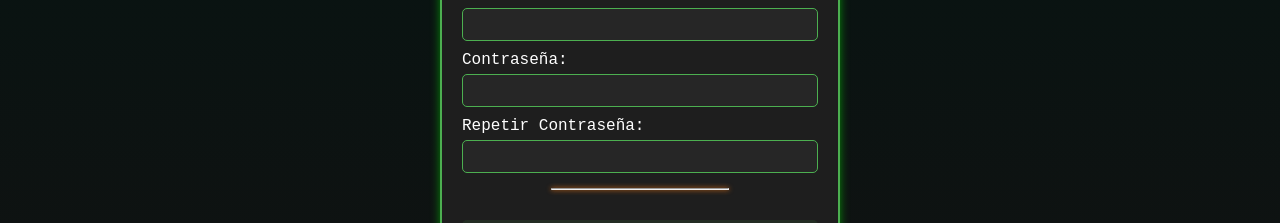
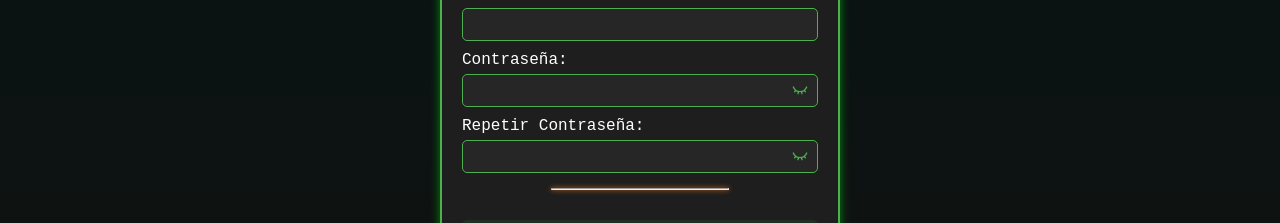
Before and after one commit to Damian-Barrera/rutinas-fisicas, a React (Vite) app: page /register in a window 1280 px wide. Shown: the part 433-656 px from the top of the page. Built offline with nearby package versions, Linux system fonts and the light colour scheme; no server answers.

Commit message:
se soluciono la vista de los spinner. Ahora ya no se ve el contenido mientras se ve el spinner

```diff
--- a/package.json
+++ b/package.json
@@ -13,6 +13,7 @@
     "firebase": "^11.2.0",
     "react": "^18.3.1",
     "react-dom": "^18.3.1",
+    "react-icons": "^5.4.0",
     "react-router-dom": "^7.1.1",
     "react-spinners": "^0.15.0",
     "sweetalert2": "^11.16.0"
--- a/src/components/Ejercicios.jsx
+++ b/src/components/Ejercicios.jsx
@@ -103,8 +103,10 @@ const Ejercicios = () => {
 
     return (
         <>
-            {loading && <Loader loading={loading} />}
+            {loading && <Loader />} {/* Este es el spinner que se verá mientras carga */}
 
+            {!loading && (
+                <>
                     <header className={estilos.header}>
                         <h2 className={estilos.bienvenida}>
                             {usuarioGenero === 'femenino' ? 'Bienvenida' : 'Bienvenido'} {usuarioName} !
@@ -122,7 +124,7 @@ const Ejercicios = () => {
                     <div className={estilos.ejerciciosContainer}>
                         <div className={estilos.wraper}>
                             <h2>Mis Ejercicios:</h2>
-                </div >
+                        </div>
                         <section className={estilos.tableContainer}>
                             {subcoleccionExiste ? (
                                 <table className={estilos.table}>
@@ -139,7 +141,6 @@ const Ejercicios = () => {
                                     </thead>
                                     <tbody className={estilos.tbody}>
                                         {ejercicios.map((ejercicio) => (
-
                                             <tr key={ejercicio.id} className={estilos.cuerpo}>
                                                 <td>{ejercicio.fecha}  </td>
                                                 <td>{ejercicio.flexiones}</td>
@@ -166,7 +167,11 @@ const Ejercicios = () => {
                         </section>
                     </div>
                 </>
+            )}
+        </>
     );
+
+
 };
 
 export default Ejercicios;
--- a/src/components/Login.jsx
+++ b/src/components/Login.jsx
@@ -1,9 +1,10 @@
 import { NavLink, useNavigate } from 'react-router-dom'
 import estilos from '../styles/form.module.css'
-import { useEffect, useState } from 'react'
+import {  useState } from 'react'
 import { auth } from '../config/firebase'
 import { signInWithEmailAndPassword } from 'firebase/auth'
 import Loader from '../utils/Loader'
+import { LuEye, LuEyeClosed } from "react-icons/lu";
 
 const Login = () => {
 
@@ -11,10 +12,14 @@ const Login = () => {
   const [email, setEmail] = useState('');
   const [password, setPassword] = useState('');
   const [loading, setLoading] = useState(false)
+  const [verClave, setVerClave] = useState(false)
 
-  useEffect(() => {
 
-  }, [])
+
+
+  // useEffect(() => {
+
+  // }, [])
 
   const login = async () => {
     setLoading(true)
@@ -30,6 +35,10 @@ const Login = () => {
 
     } catch (error) {
       console.log(error)
+      console.log(error.code)
+    }
+    finally{
+      setLoading(false); // Desactiva el spinner al finalizar
     }
 
   }
@@ -43,22 +52,48 @@ const Login = () => {
   return (
     <>
       {loading && <Loader loading={loading} />}
+      {!loading && (
         <div className="wrapper">
           <form className={estilos.formulario} onKeyUp={handleKeyUp}>
             <h2>Inicia Sesión</h2>
 
             <label htmlFor="email">Email:</label>
-          <input type="email" id="email" name="email" value={email} onChange={(e) => setEmail(e.target.value)} required />
+            <input
+              type="email"
+              id="email"
+              name="email"
+              value={email}
+              onChange={(e) => setEmail(e.target.value)}
+              required
+            />
 
             <label htmlFor="password">Contraseña:</label>
-          <input type="password" name="password" value={password} onChange={(e) => setPassword(e.target.value)} required />
+            <div className={estilos.inputContainer}>
+              <input
+                className={estilos.inputPass}
+                type={verClave ? "text" : "password"}
+                name="password"
+                value={password}
+                onChange={(e) => setPassword(e.target.value)}
+                required
+              />
+              <span className={estilos.eye} onClick={() => setVerClave(!verClave)}>
+                {verClave ? <LuEye /> : <LuEyeClosed />}
+              </span>
+            </div>
             <hr />
-          <button type="button" onClick={login} >Ingresar</button>
-          <p> ¿No tenes cuenta? <NavLink to='/register' >Registrate</NavLink> </p>
+            <button type="button" onClick={login}>
+              Ingresar
+            </button>
+            <p>
+              ¿No tenes cuenta? <NavLink to="/register">Registrate</NavLink>
+            </p>
           </form>
         </div>
+      )}
     </>
-  )
+  );
+
 }
 
 export default Login
--- a/src/components/Register.jsx
+++ b/src/components/Register.jsx
@@ -5,6 +5,7 @@ import { db, auth } from '../config/firebase'
 import { createUserWithEmailAndPassword } from 'firebase/auth'
 import { doc, setDoc } from 'firebase/firestore'
 import Loader from '../utils/Loader'
+import { LuEye, LuEyeClosed } from "react-icons/lu";
 
 
 const Register = () => {
@@ -17,7 +18,8 @@ const Register = () => {
     const [contraseña, setContraseña] = useState('')
     const [recontraseña, setRecontraseña] = useState('')
     const [loading, setLoading] = useState(false)
-
+    const [verClave, setVerClave] = useState(false)
+    const [verClave2, setVerClave2] = useState(false)
     const limpiarFormulario = () => {
         setNombre('');
         setApellido('');
@@ -95,11 +97,24 @@ const Register = () => {
                     <input type="email" name="email" value={email} onChange={(e) => setEmail(e.target.value)} required />
 
                     <label htmlFor="password">Contraseña:</label>
-                    <input className={estilos.password} type="password" name="password" value={contraseña} onChange={(e) => setContraseña(e.target.value)} required />
-
+                    <div className={estilos.inputContainer}>
+                        <input className={estilos.password}
+                            type={verClave ? 'text' : 'password'}
+                            name="password"
+                            value={contraseña} onChange={(e) => setContraseña(e.target.value)} required />
+                        <span className={estilos.eye} onClick={() => setVerClave(!verClave)} >
+                            {verClave ? <LuEye /> : <LuEyeClosed />}
+                        </span>
+                    </div>
                     <label htmlFor="password">Repetir Contraseña:</label>
-                    <input className={estilos.repassword} type="password" name="password" value={recontraseña} onChange={(e) => setRecontraseña(e.target.value)} required />
-
+                    <div className={estilos.inputContainer}>
+                        <input className={estilos.repassword}
+                            type= { verClave2 ? 'text' : 'password' }
+                            name="password" value={recontraseña} onChange={(e) => setRecontraseña(e.target.value)} required />
+                        <span className={estilos.eye} onClick={() => setVerClave2(!verClave2)} >
+                            {verClave2 ? <LuEye /> : <LuEyeClosed />}
+                        </span>
+                    </div>
                     <hr />
                     <button type="submit" disabled={!contraseña || contraseña !== recontraseña}  >Registrarse</button>
                     <p className='opciones'>¿Ya tenes cuenta? <NavLink to='/login'>Acceder</NavLink></p>
--- a/src/styles/ejercicios.module.css
+++ b/src/styles/ejercicios.module.css
@@ -9,7 +9,13 @@ body {
   align-items: center;
   color: #fff;
   font-family: "Courier New", Courier, monospace;
+ }
+
+ .ejerciciosContainer {
+  position: relative;
+  z-index: 1;
 }
+
 
 .header {
   margin-bottom: 20px;
--- a/src/styles/form.module.css
+++ b/src/styles/form.module.css
@@ -28,6 +28,18 @@
   color: white;
   outline: none;
 }
+.formulario .inputContainer{
+  position: relative;
+}
+.formulario .eye{
+  position: absolute;
+  color: #4caf50;
+  right: 10px;
+  top: 50%;
+  transform: translateY(-30%);
+  cursor: pointer;
+  }
+
 .formulario select{
   cursor: pointer;
 }
@@ -80,6 +92,7 @@
   color: red;
 }
 
+
 /* ******************************** */
 /* RESPONSIVE  */
 
```
Also changed, not shown: 1 other file (tests, documents, lock files or other folders). Lines whose indentation alone changed are shown as unchanged.
